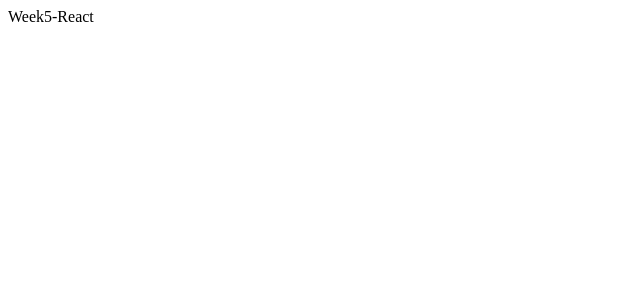
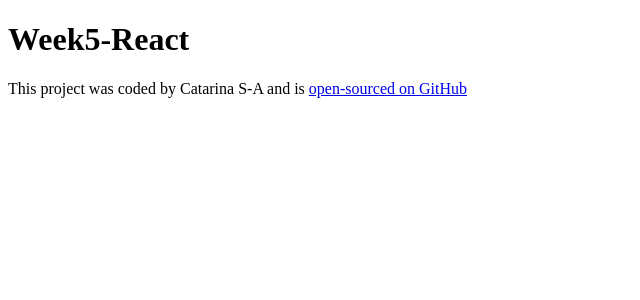
Before and after one commit to casakc/week5-react, a React (Create React App) app: page / in a window 1280 px wide. Shown: the top 300 px of the page, without its empty margins (0-640 px from the left). Built offline with nearby package versions, Linux system fonts and the light colour scheme.

Commit message:
Added GitHub repo link

```diff
--- a/src/App.js
+++ b/src/App.js
@@ -4,7 +4,9 @@
 export default function App() {
   return (
     <div className="App">
-      Week5-React
+      <h1>Week5-React</h1>
+      <footer>This project was coded by Catarina S-A and is {""}
+      <a href="https://github.com/casakc/week5-react" target="_blank" rel="noopener noreferrer">open-sourced on GitHub</a></footer>
     </div>
   );
 }
```
